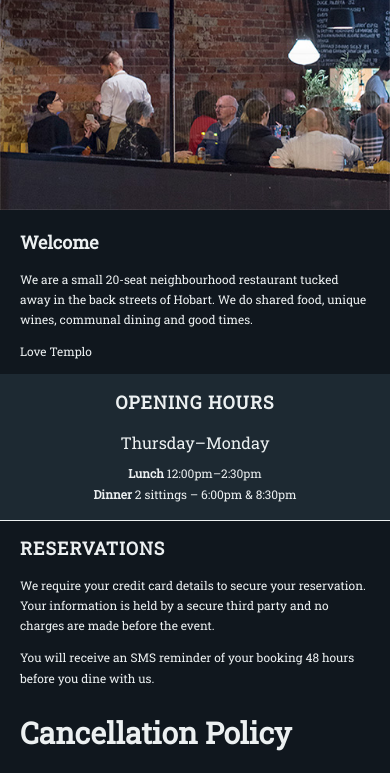
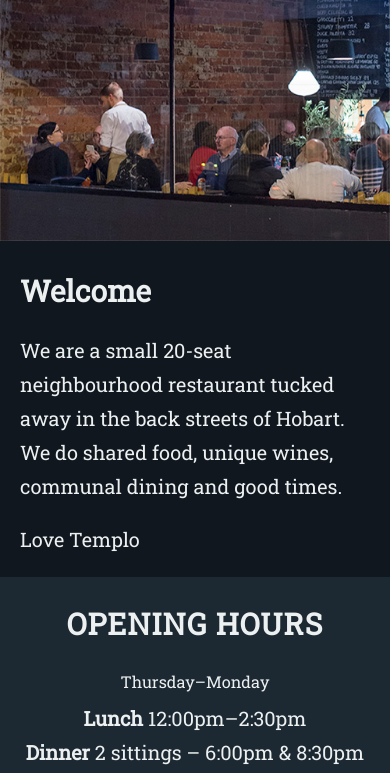
Before and after one commit to avelingrayorg/templo, a website: page index.html in a window 390 px wide. Shown: the part 126-899 px from the top of the page. Drawn offline with Linux system fonts and the light colour scheme.

Commit message:
make font sizes easier on the eyes on mobile
c tnemeniferf rehtruf emos htiw od nac

```diff
--- a/style.css
+++ b/style.css
@@ -14,8 +14,8 @@ section:not(:first-child):not(:last-child) { border-bottom: 1px solid; }
 section:not(:first-child) h1 { letter-spacing: 1px; text-transform: uppercase; }
 a { color: inherit; text-decoration: none; }
 ul, li { list-style: none; margin: 0; padding: 0; }
-h1 { font-size: 90%; }
-p { font-size: 60%; line-height: 1.7; }
+h1 { font-size: 150%; }
+p { font-size: 100%; line-height: 1.7; }
 img { width: 100%; }
 form {
   border: 1px solid;
@@ -81,6 +81,8 @@ form {
     max-width: 12em;
     opacity: .9;
   }
+  h1 { font-size: 90%; }
+  p { font-size: 60%; }
 }
 
 /* raise the background so people aren't cut off at the neck */
```
